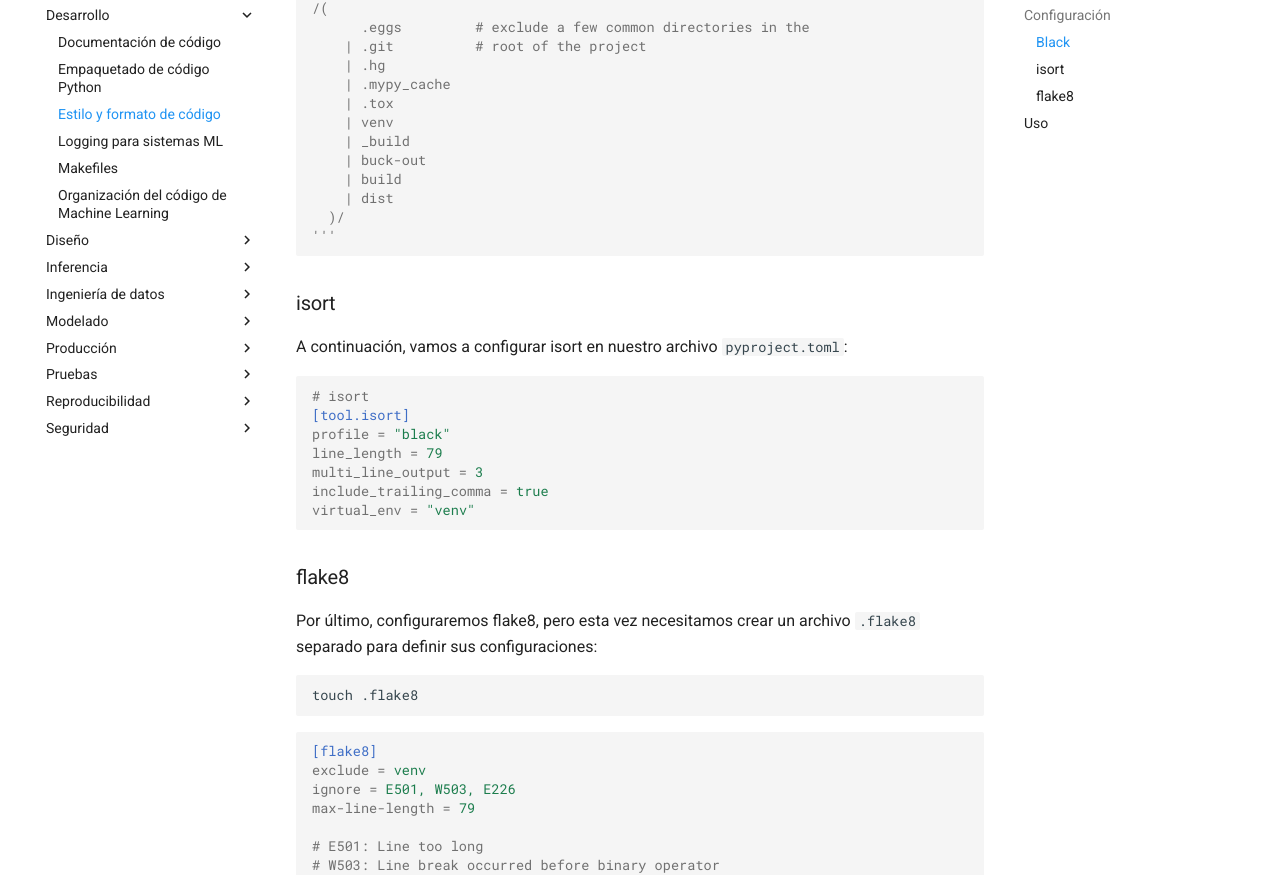
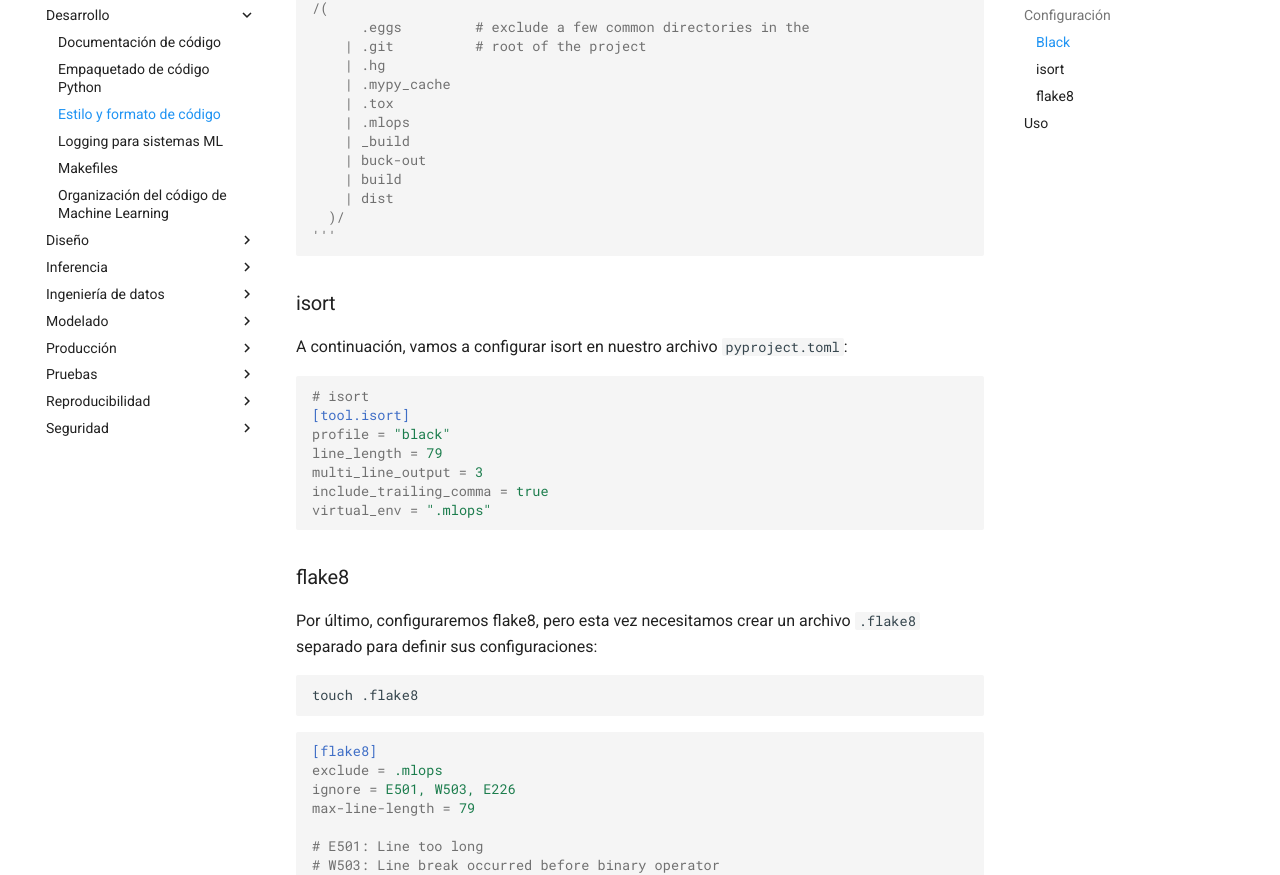
Before and after one commit to DJuanes/coe-mlops-playbook, an MkDocs documentation site: the page built from docs/Desarrollo/Estilismo.md, in a window 1280 px wide and 1400 px high, scrolled down 1458 px. Shown: the part 147-1022 px from the top of the window. Built offline with MkDocs 1.6.1 and Material for MkDocs 9.7.7, drawn with Linux system fonts in a browser that asks for light colours; comment, search, counter and statistics services are not loaded.

Commit message:
Correcciones sección desarrollo

````diff
--- a/docs/Desarrollo/Estilismo.md
+++ b/docs/Desarrollo/Estilismo.md
@@ -68,7 +68,7 @@ exclude = '''
     | .hg
     | .mypy_cache
     | .tox
-    | venv
+    | .mlops
     | _build
     | buck-out
     | build
@@ -88,7 +88,7 @@ profile = "black"
 line_length = 79
 multi_line_output = 3
 include_trailing_comma = true
-virtual_env = "venv"
+virtual_env = ".mlops"
 ```
 
 ### flake8
@@ -101,7 +101,7 @@ touch .flake8
 
 ```ini
 [flake8]
-exclude = venv
+exclude = .mlops
 ignore = E501, W503, E226
 max-line-length = 79
 
````
Also changed, not shown: docs/Desarrollo/Makefile.md (+2 -0 lines).
